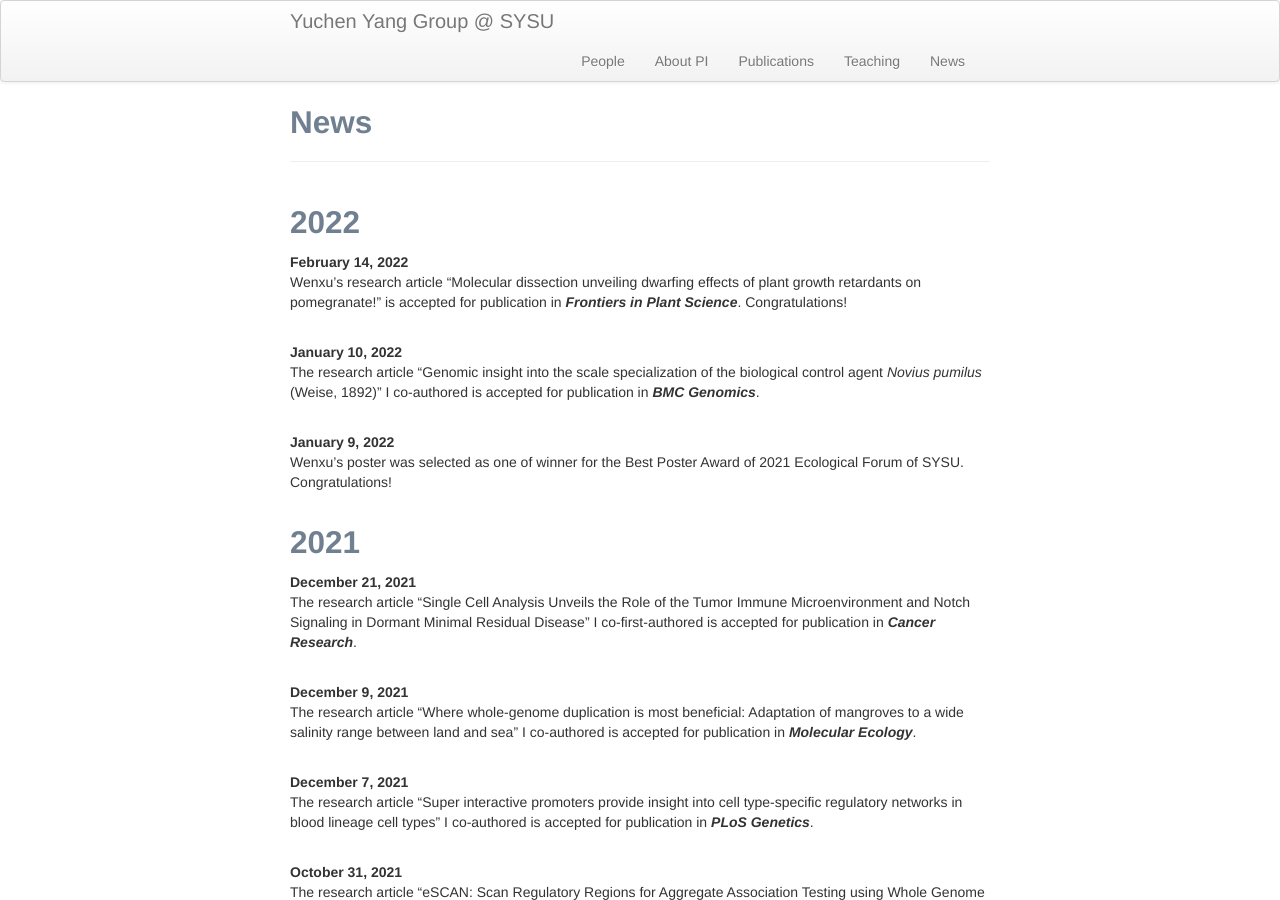
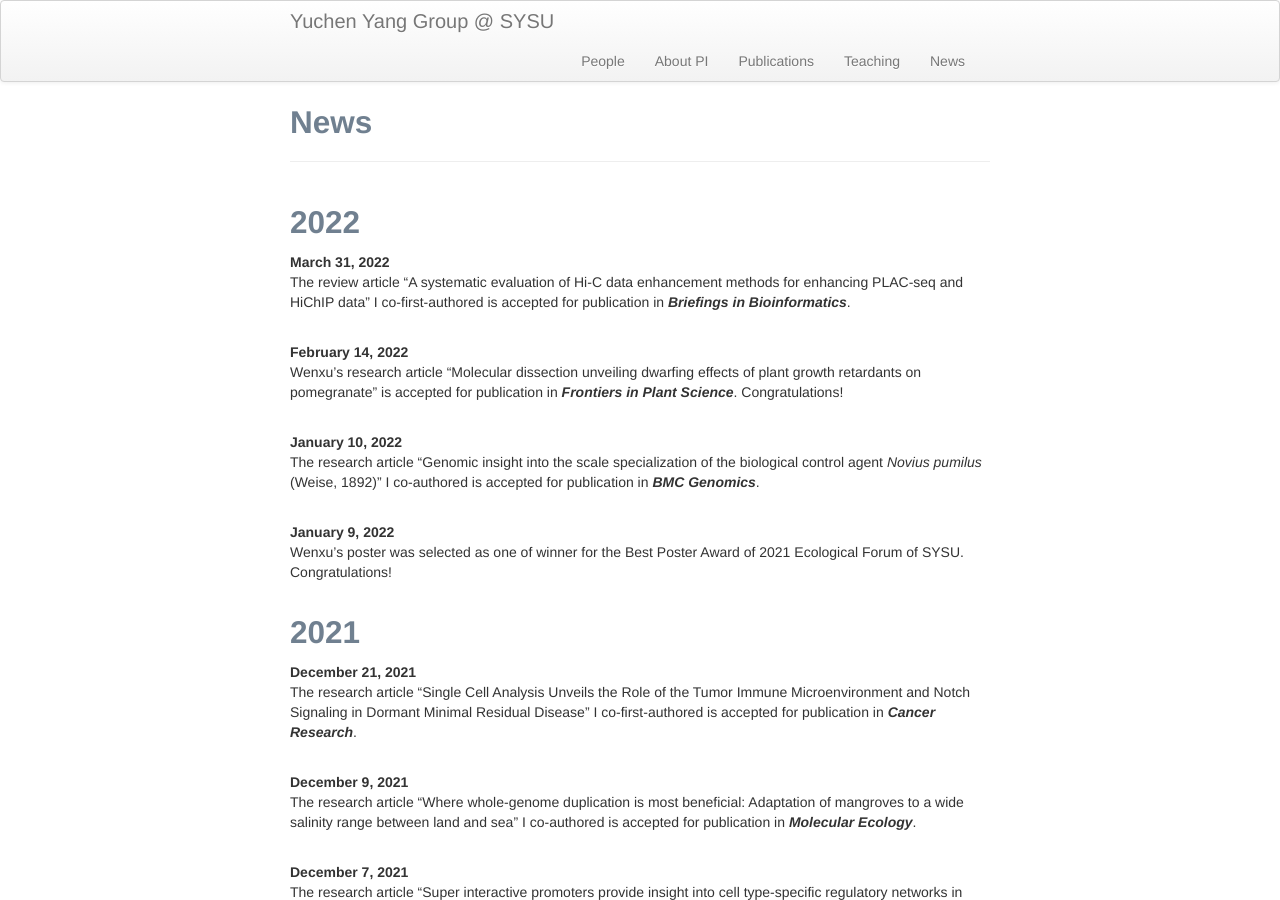
Before and after one commit to yuchenyanggroup/yuchenyanggroup.github.io, a Jekyll site: the page built from pages/News.md, in a window 1280 px wide and 900 px high. Built offline with Jekyll 4.4.1, drawn with Linux system fonts in a browser that asks for light colours.

Commit message:
Update News.md

```diff
--- a/pages/News.md
+++ b/pages/News.md
@@ -3,8 +3,12 @@ layout: page
 title: News
 ---
 ## 2022
+<b>March 31, 2022</b><br/>
+The review article "A systematic evaluation of Hi-C data enhancement methods for enhancing PLAC-seq and HiChIP data" I co-first-authored is accepted for publication in ***Briefings in Bioinformatics***.<br/>
+<br/>
+
 <b>February 14, 2022</b><br/>
-Wenxu's research article "Molecular dissection unveiling dwarfing effects of plant growth retardants on pomegranate!" is accepted for publication in ***Frontiers in Plant Science***. Congratulations!<br/>
+Wenxu's research article "Molecular dissection unveiling dwarfing effects of plant growth retardants on pomegranate" is accepted for publication in ***Frontiers in Plant Science***. Congratulations!<br/>
 <br/>
 
 <b>January 10, 2022</b><br/>
```
